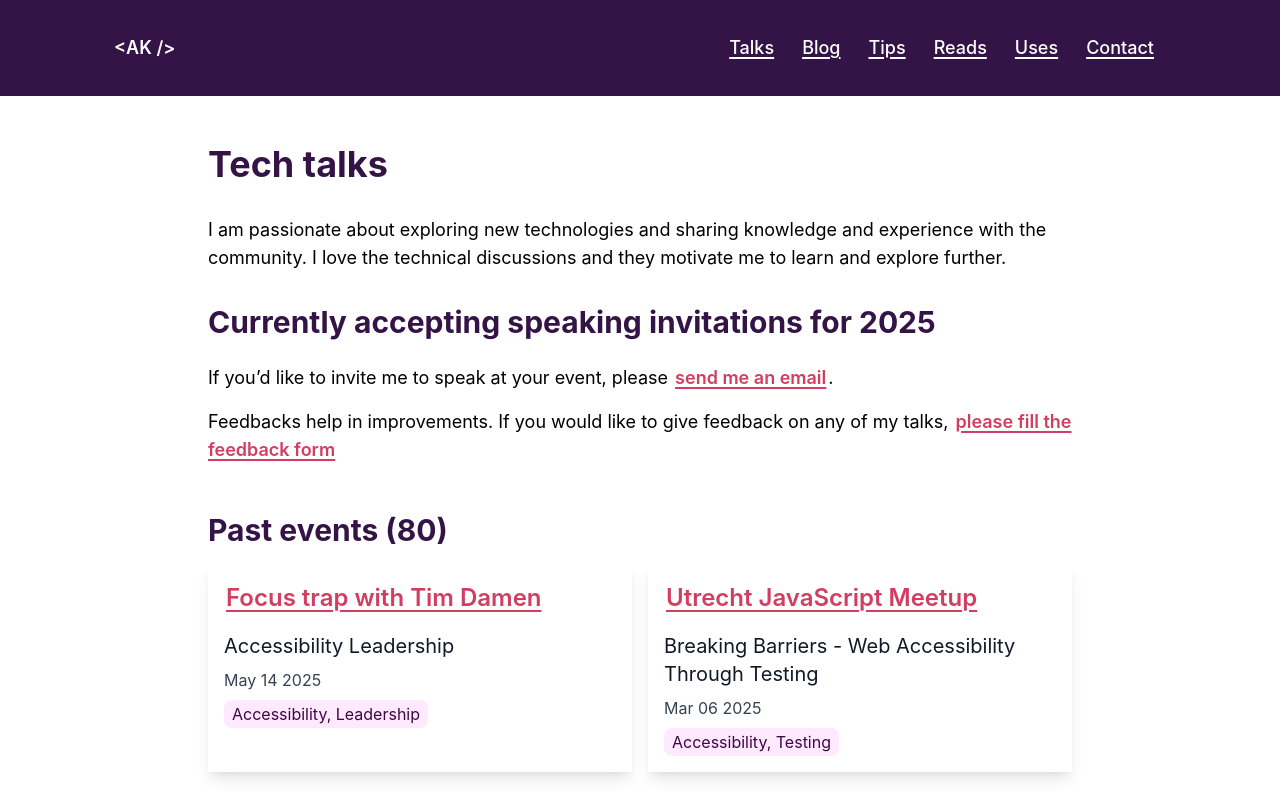
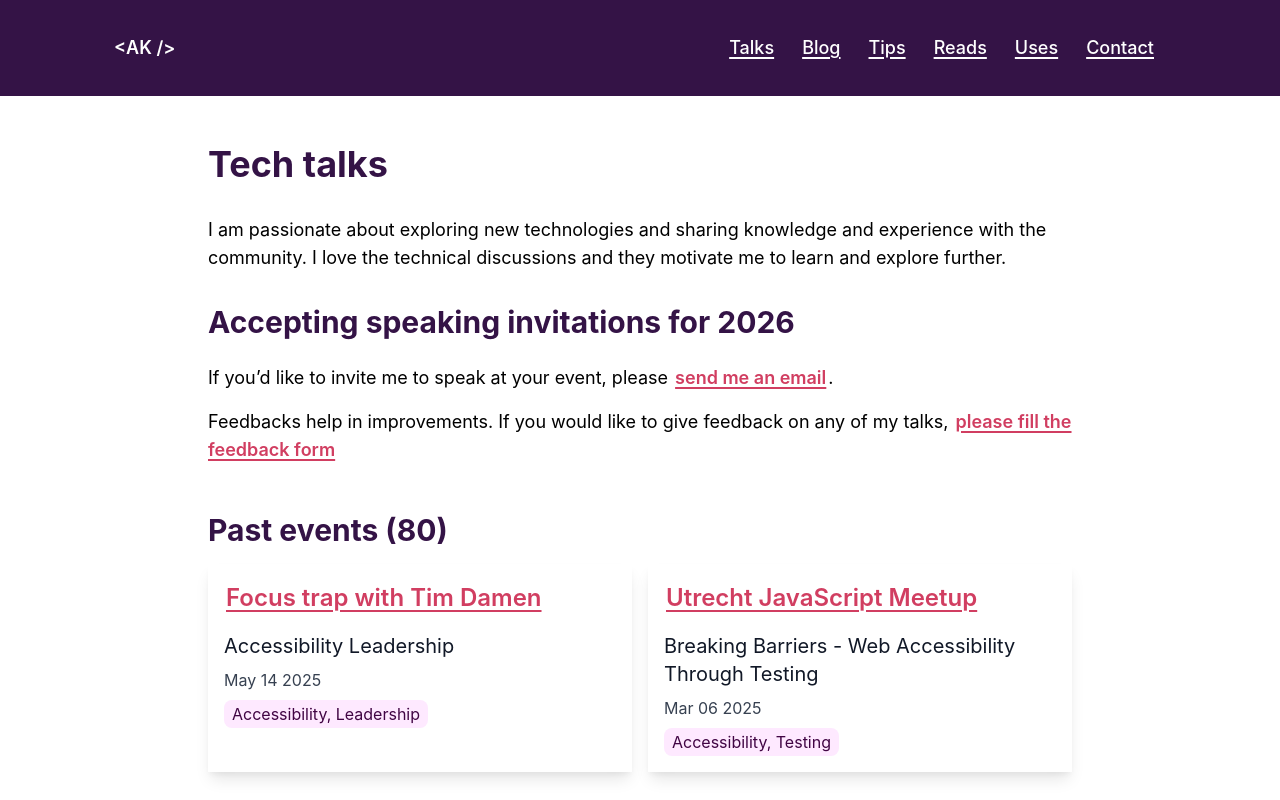
Before and after one commit to anuk79/anuradhakumari, a Next.js app: page /talks in a window 1280 px wide. Shown: the top 800 px of the page. Built offline with nearby package versions, Linux system fonts and the light colour scheme.

Commit message:
Update speaking invitations year from 2025 to 2026

```diff
--- a/pages/talks/index.js
+++ b/pages/talks/index.js
@@ -22,7 +22,7 @@ const Talks = ({ }) => {
         </p>
       </section>
       <section>
-        <h2 className="text-3xl pt-4 pb-2 font-bold">Currently accepting speaking invitations for 2025</h2>
+        <h2 className="text-3xl pt-4 pb-2 font-bold">Accepting speaking invitations for 2026</h2>
         <div className="py-4 text-lg">
           If you’d like to invite me to speak at your event,
           please <a href="mailto:contact@anuradhakumari.com">send me an email</a>.
```
